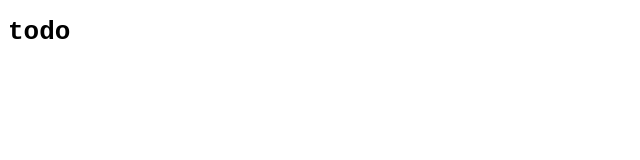
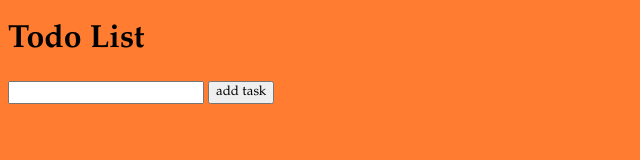
Before and after one commit to damonholden/todo, a plain HTML site: page src/index.html in a window 1280 px wide. Shown: the whole page, without its empty margins (0-640 px from the left). Drawn offline with Linux system fonts and the light colour scheme.

Commit message:
add task creation input to page that logs task

```diff
--- a/src/index.html
+++ b/src/index.html
@@ -1,18 +1,39 @@
 <!doctype html>
-<html ilang="en">
+<html lang="en">
 
 <head>
   <meta charset="UTF-8" />
-  <title>Hello World!</title>
+  <title>Todo List</title>
   <style>
     * {
-      font-family: monospace;
+      font-family: Garamond;
+    }
+
+    body {
+      background-color: rgb(255, 124, 48);
     }
   </style>
 </head>
 
 <body>
-  <h1>todo</h1>
+  <h1>Todo List
+  </h1>
+  <form id="add_task_form">
+    <input id="add_task" name="add_task" type="text">
+    <input type="submit" value="add task">
+  </form>
+
+  <script defer>
+    const add_task_form = document.getElementById("add_task_form");
+    add_task_form.addEventListener("submit", (event) => {
+      event.preventDefault();
+
+      const formData = new FormData(event.target);
+      const taskValue = formData.get("add_task");
+
+      console.log("Task:", taskValue);
+    })
+  </script>
 </body>
 
 </html>
```
